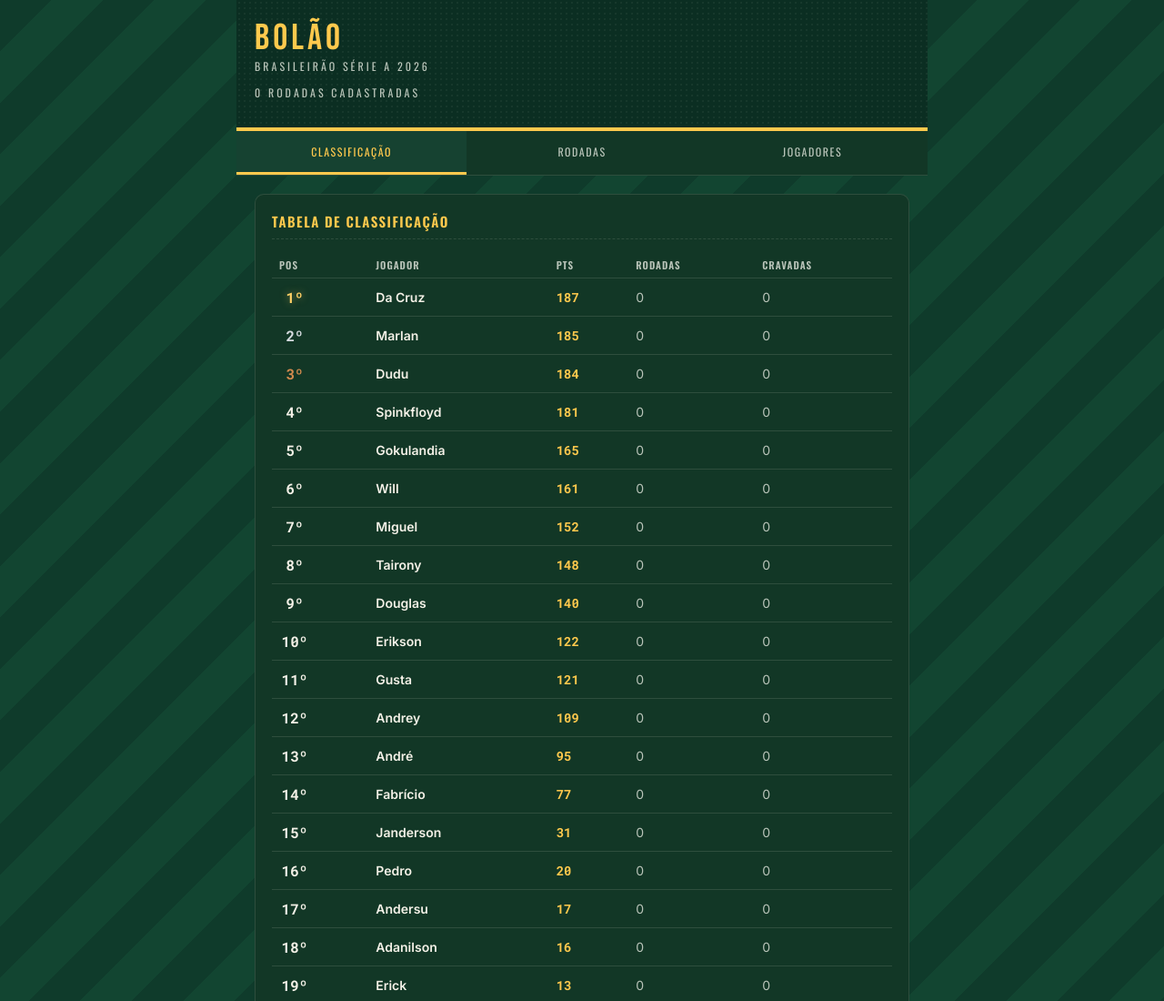
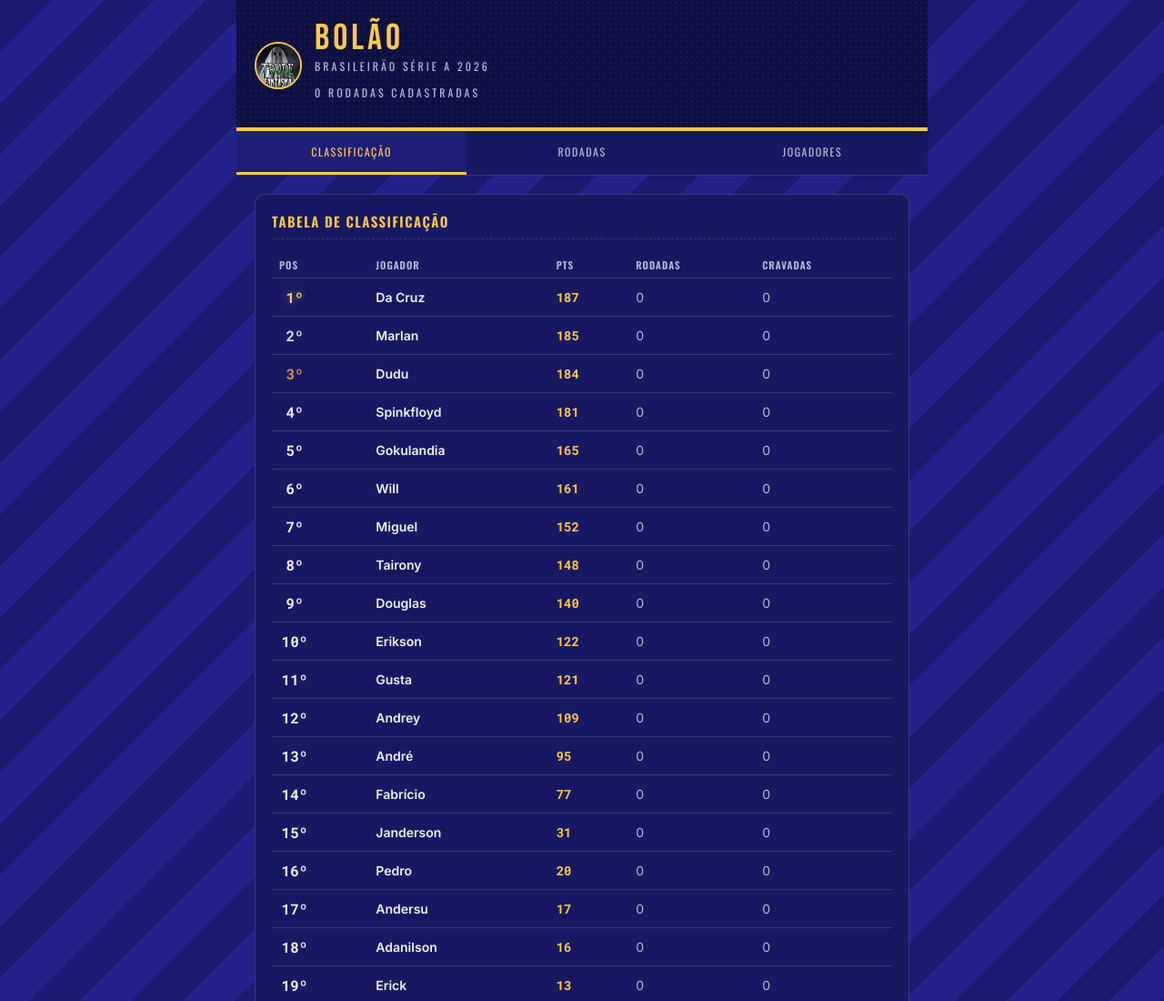
Before and after one commit to spinkflloyd/Bolao-da-Trupe, a website: page index.html in a window 1280 px wide. Shown: the top 1100 px of the page at 91% size. Drawn offline with nearby package versions, Linux system fonts and the light colour scheme; no server answers.

Commit message:
Mudança de cores do site e adição de imagem da Trupe

```diff
--- a/index.html
+++ b/index.html
@@ -8,13 +8,13 @@
   @import url('https://fonts.googleapis.com/css2?family=Bebas+Neue&family=Oswald:wght@400;500;600&family=Inter:wght@400;500;600;700&family=Roboto+Mono:wght@400;500;700&display=swap');
 
   :root{
-    --pitch-dark:#0B2E22;
-    --pitch-mid:#0F3B2B;
-    --stripe:#124531;
-    --card:#123726;
-    --card-2:#164231;
-    --chalk:#F4F1E7;
-    --chalk-dim:#B9C4B9;
+    --pitch-dark:#0F0F42;
+    --pitch-mid:#191970;
+    --stripe:#22228A;
+    --card:#181862;
+    --card-2:#1E1E78;
+    --chalk:#F1F1F8;
+    --chalk-dim:#B7B9DA;
     --floodlight:#FFC94D;
     --floodlight-dim:#8A6A22;
     --gold:#FFD166;
@@ -22,7 +22,7 @@
     --bronze:#D08A4E;
     --red-card:#E4572E;
     --green-ok:#6FCF97;
-    --line:rgba(244,241,231,0.12);
+    --line:rgba(241,241,248,0.14);
   }
 
   *{box-sizing:border-box;}
@@ -51,6 +51,14 @@
     pointer-events:none;
   }
   .board-inner{position:relative;display:flex;align-items:center;justify-content:space-between;gap:12px;flex-wrap:wrap;}
+  .logo-img{
+    height:52px;
+    width:52px;
+    object-fit:cover;
+    border-radius:50%;
+    border:2px solid var(--floodlight);
+    flex-shrink:0;
+  }
   .title{
     font-family:'Bebas Neue',sans-serif;
     font-size:40px;
@@ -122,7 +130,7 @@
   }
   .muted{color:var(--chalk-dim);font-size:13px;}
   input[type=text], input[type=number], select, textarea{
-    background:#0C2A1E;
+    background:#101052;
     border:1px solid var(--line);
     color:var(--chalk);
     padding:9px 10px;
@@ -168,7 +176,6 @@
 
   .row{display:flex;gap:10px;align-items:center;flex-wrap:wrap;margin-bottom:10px;}
 
-  /* Ranking */
   table.rank{width:100%;border-collapse:collapse;}
   table.rank th{
     text-align:left;font-family:'Oswald',sans-serif;font-size:11px;letter-spacing:1px;
@@ -188,7 +195,7 @@
 
   .match{
     display:flex;align-items:center;justify-content:space-between;gap:10px;
-    background:#0C2A1E;
+    background:#101052;
     border:1px dashed var(--line);
     border-radius:8px;
     padding:10px 12px;
@@ -200,7 +207,7 @@
   .score-inputs{display:flex;align-items:center;gap:6px;}
   .result-tag{
     font-family:'Roboto Mono',monospace;font-size:13px;font-weight:700;color:var(--chalk);
-    background:#1c3d2c;padding:4px 10px;border-radius:5px;min-width:56px;text-align:center;
+    background:#242496;padding:4px 10px;border-radius:5px;min-width:56px;text-align:center;
   }
   .pts-tag{
     font-family:'Roboto Mono',monospace;font-size:11px;font-weight:700;padding:3px 8px;border-radius:5px;margin-left:8px;
@@ -239,10 +246,13 @@
 <div class="wrap">
   <header class="board">
     <div class="board-inner">
-      <div>
-        <p class="title">BOLÃO</p>
-        <p class="subtitle" style="margin-top:2px;">Brasileirão Série A 2026</p>
-        <p class="subtitle" id="roundCountLabel">carregando...</p>
+      <div style="display:flex;align-items:center;gap:14px;">
+        <img src="logo.jpg" alt="Logo do bolão" class="logo-img" onerror="this.style.display='none'">
+        <div>
+          <p class="title">BOLÃO</p>
+          <p class="subtitle" style="margin-top:2px;">Brasileirão Série A 2026</p>
+          <p class="subtitle" id="roundCountLabel">carregando...</p>
+        </div>
       </div>
       <div></div>
     </div>
@@ -510,7 +520,6 @@
       btn.textContent = btn.getAttribute('data-original-text') || btn.textContent;
     }, 4000);
   }
-
 
   function renderWho(){
     var openRounds = state.rounds.filter(function(r){ return !roundIsFinished(r); }).length;
```
Also changed, not shown: logo.jpg (added).
